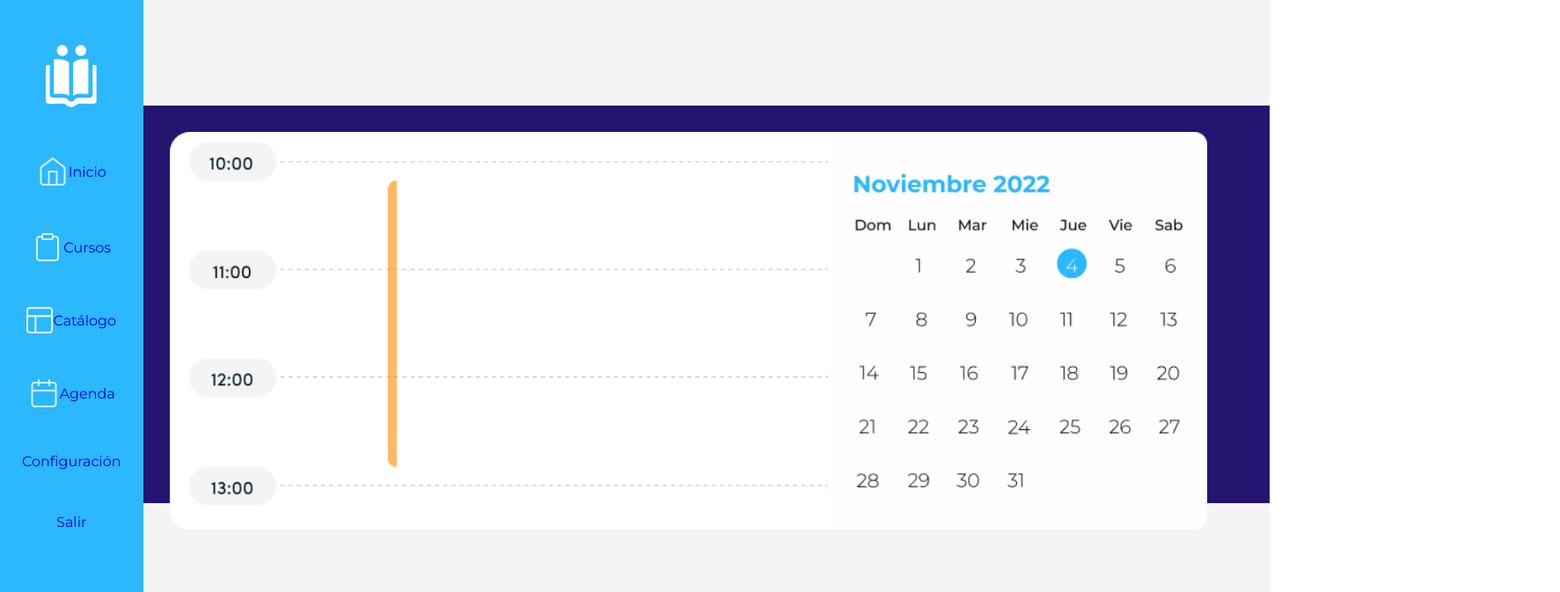
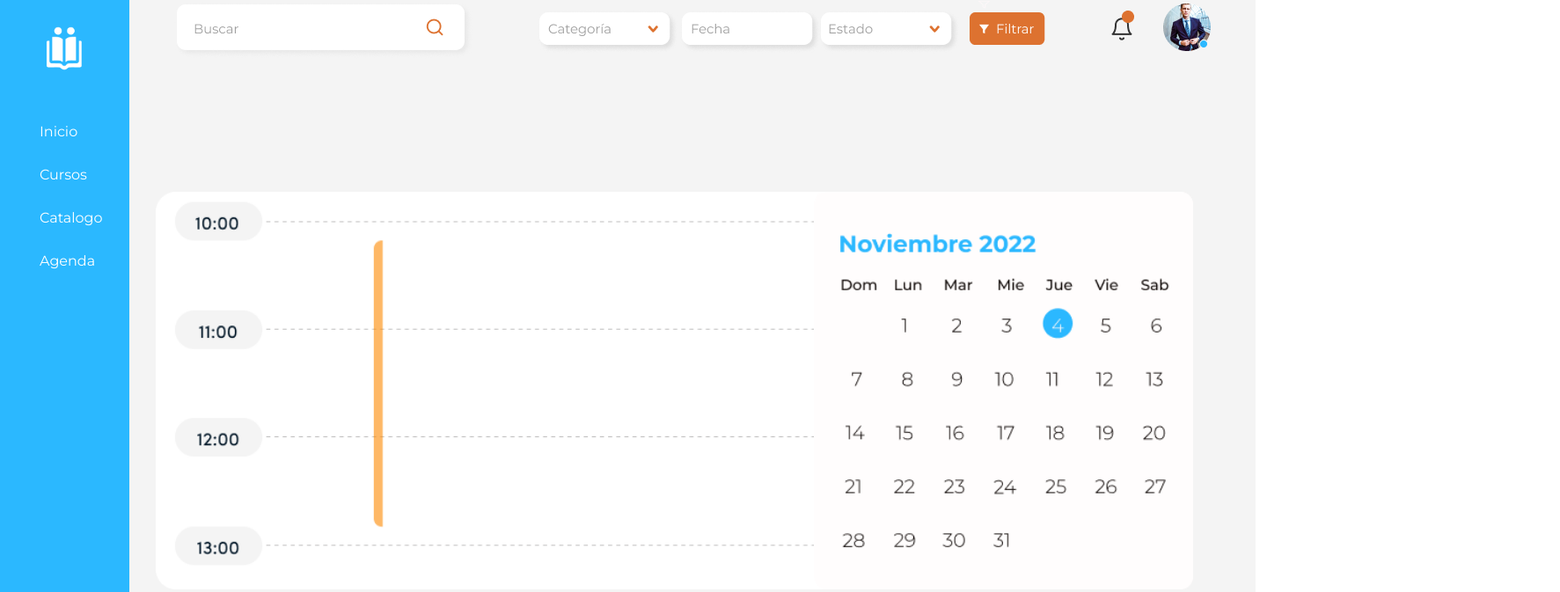
Before and after one commit to MYSSYF/pagina-siigo, a website: page html/agenda.html in a window 1280 px wide. Shown: the top 673 px of the page at 88% size, 1773 px wide, since content can reach past the window. Drawn offline with Linux system fonts and the light colour scheme.

Commit message:
agenda finish

```diff
--- a/html/agenda.html
+++ b/html/agenda.html
@@ -16,17 +16,35 @@
 </head>
 
 <body class="flex">
-    <section class="barra flex">
-        <a href="#" class="barra_con"><img src="../img/icons/logo.png"></a>
-        <a href="#" class="barra_con flex" style="text-decoration:none" ><img src="../img/icons/inicio.png"> Inicio</a>
-        <a href="#" class="barra_con flex" style="text-decoration:none" ><img src="../img/icons/cursos.png"> Cursos</a>
-        <a href="#" class="barra_con flex" style="text-decoration:none" ><img src="../img/icons/catalogo.png"> Catálogo</a>
-        <a href="#" class="barra_con flex" style="text-decoration:none" ><img src="../img/icons/agenda.png"> Agenda</a>
-        <a href="#" class="barra_con" style="text-decoration:none" >Configuración</a>
-        <a href="#" class="barra_con" style="text-decoration:none" >Salir</a>
+    <section>
+        <div class="dashboard">
+            <img src="../img/icons/logo.png" alt="" class="dashboard__logo">
+            <div class="dashboard__options">
+                <div class="dashboard__option">
+                    <a href="./inicio.html" class="dashboard__link">
+                        <div class="dashboard__icon" id="home"></div>
+                    Inicio</a>
+                </div>
+                <div class="dashboard__option">
+                    <a href="./cursos.html" class="dashboard__link">
+                        <div class="dashboard__icon" id="class"></div>
+                    Cursos</a>
+                </div>
+                <div class="dashboard__option">
+                    <a href="catalogo.html" class="dashboard__link">
+                        <div class="dashboard__icon" id="catalog"></div>
+                    Catalogo</a>
+                </div>
+                <div class="dashboard__option">
+                    <a href="./agenda.html" class="dashboard__link">
+                        <div class="dashboard__icon" id="agenda"></div>
+                    Agenda</a>
+                </div>
+            </div>
+        </div>
     </section>
     <section class="contenido flex">
-        <div class="contenido_t flex"></div>
+        <div class="contenido_t flex"><img src="../img/agenda/c0.png"></div>
         <div class="contenido_info1 flex">
             <div class="contenido_info_sub flex"><img src="../img/agenda/c1.png"></div>
             <div class="contenido_info_sub flex"><img src="../img/agenda/c2.png"></div>
--- a/style/agenda/agenda.css
+++ b/style/agenda/agenda.css
@@ -14,51 +14,66 @@ body {
 }
 
 .flex {
-  display: -webkit-box;
-  display: -ms-flexbox;
+
   display: flex;
 }
 
-.barra {
+
+.dashboard {
+  float: left;
+  height: 185vh;
   background-color: #2BB8FF;
-  height: 100%;
-  -webkit-box-align: center;
-      -ms-flex-align: center;
-          align-items: center;
-  -webkit-box-orient: vertical;
-  -webkit-box-direction: normal;
-      -ms-flex-direction: column;
-          flex-direction: column;
-
+  display: flex;
+  flex-direction: column;
+  align-items: center;
 }
 
-.barra_con {
-  margin: 50px 25px 0 25px;
+.dashboard__logo {
+  height: 50px;
+  margin: 30px auto;
+}
+
+.dashboard__option {
+  display: flex;
   align-items: center;
+  margin: 30px;
+}
+
+.dashboard__icon {
+  margin-right: 15px;
+}
+
+.dashboard__link {
+  display: flex;
+  align-items: center;
+  text-decoration: none;
+  color: white;
 }
 
 .contenido{
   background-color: #F4F4F4;
 width: 100%;
+height: 1720px;
   flex-direction: column;
 }
 .contenido_info1{
-  background-color: #261570;
-  height: 100%;
+
+  height: 30%;
   justify-content: space-around;
   margin-top: 120px;
 
 }
 .contenido_info2{
-  background-color: #261570;
+
   height: 100%;
   margin-top: 120px;
-  justify-content: center;
+  padding-left: 20px;
 
 }
 .contenido_t{
   width: 100%;
   height: 100px;
+  justify-content: center;
 }
 
 .contenido_info_sub{
```
Also changed, not shown: dist/agenda.html, dist/c0.e09a38b8.png (added), img/agenda/c0.png (added), 8 other files.
